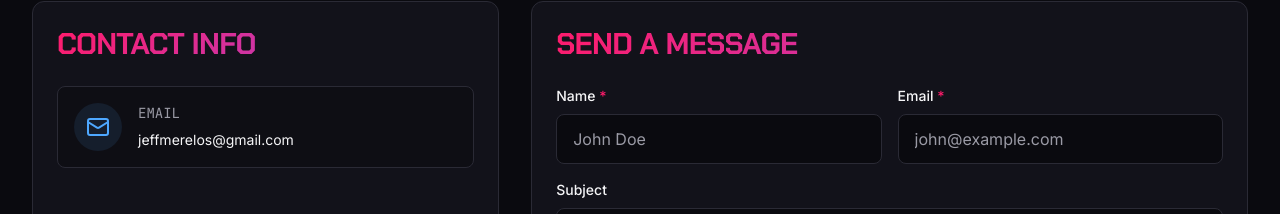
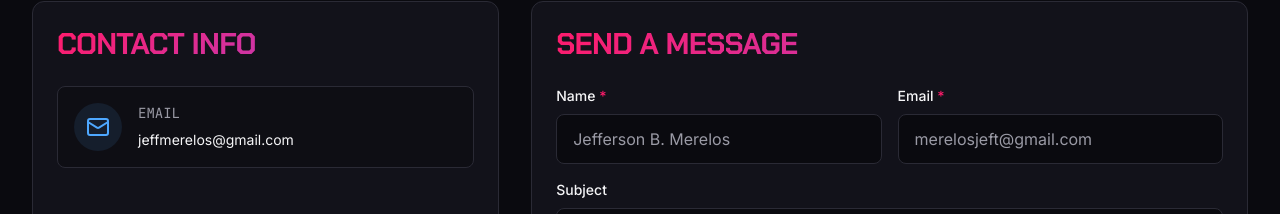
Before and after one commit to jeffmerelos/merelosjeff-portfolio, a Next.js app in the folder frontend/: page /contact in a window 1280 px wide. Shown: the part 460-674 px from the top of the page. Built offline with nearby package versions, Linux system fonts and the light colour scheme; no server answers.

Commit message:
FIX contact!

```diff
--- a/frontend/src/app/contact/page.tsx
+++ b/frontend/src/app/contact/page.tsx
@@ -362,7 +362,7 @@ export default function ContactPage() {
                           name="name"
                           value={formData.name}
                           onChange={handleChange}
-                          placeholder="John Doe"
+                          placeholder="Jefferson B. Merelos"
                           className={`w-full px-4 py-3 rounded-lg bg-bg-void border ${
                             errors.name
                               ? 'border-neon-pink focus:border-neon-pink focus:shadow-neon-pink'
@@ -389,7 +389,7 @@ export default function ContactPage() {
                           name="email"
                           value={formData.email}
                           onChange={handleChange}
-                          placeholder="john@example.com"
+                          placeholder="merelosjeft@gmail.com"
                           className={`w-full px-4 py-3 rounded-lg bg-bg-void border ${
                             errors.email
                               ? 'border-neon-pink focus:border-neon-pink focus:shadow-neon-pink'
--- a/frontend/src/app/experience/page.tsx
+++ b/frontend/src/app/experience/page.tsx
@@ -176,7 +176,7 @@ export default function ExperiencePage() {
             {/* Resume CTA */}
             <div className="mt-16 text-center">
               <a href="/files/jeff-cv.pdf" download className="btn-primary">
-                <Download size={18} /> Download Full Résumé
+                <Download size={18} /> Download My Resume
               </a>
             </div>
           </div>
```
Also changed, not shown: frontend/public/images/CV attire.png (added).
